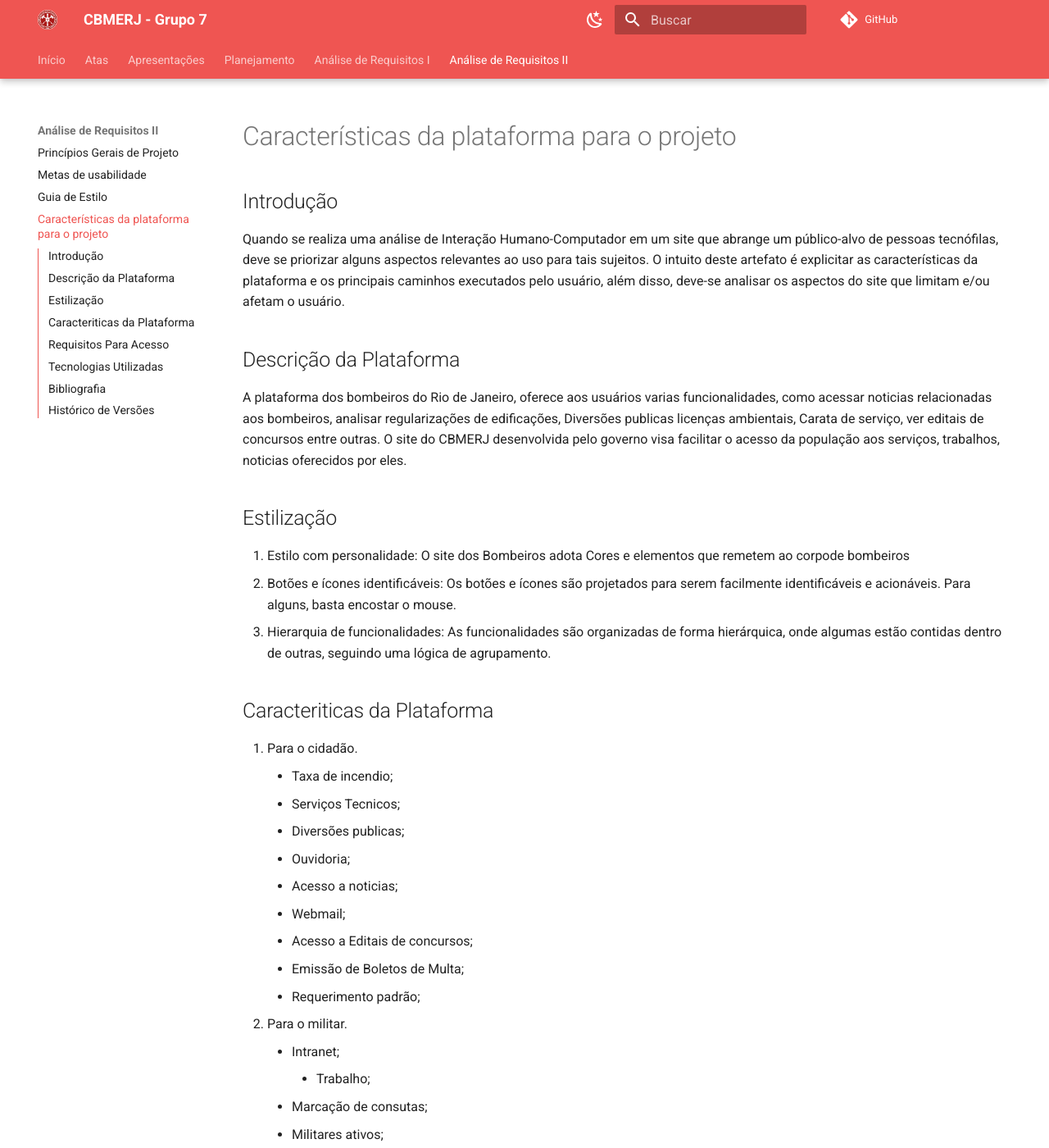
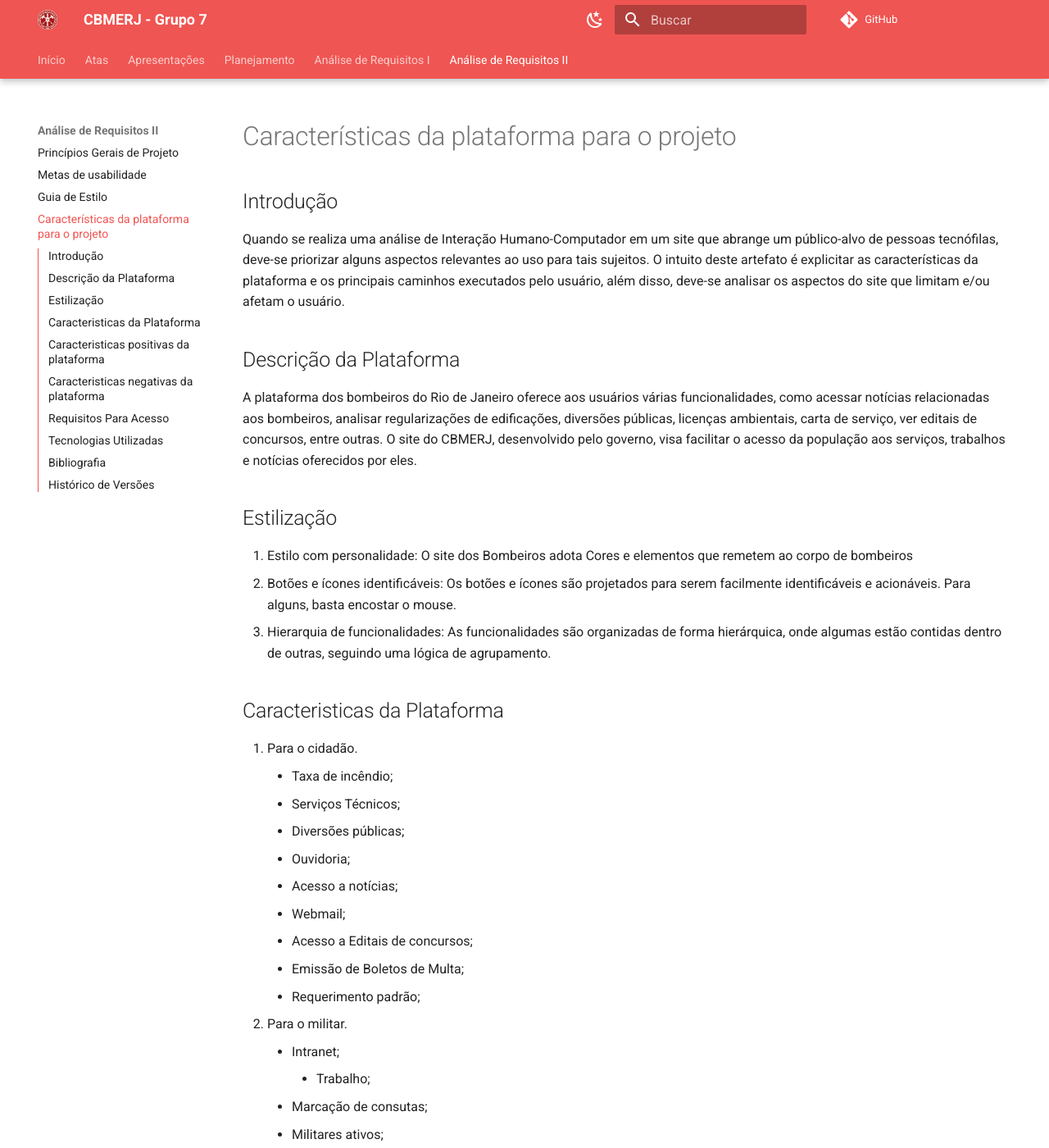
Before and after one commit to Interacao-Humano-Computador/2024.1-CBMERJ, an MkDocs documentation site: the page built from docs/analise_requisitos_2/caracteristica_plat_proj.md, in a window 1280 px wide and 1400 px high. Shown: the whole window at 82% size. Built offline with MkDocs 1.6.1 and Material for MkDocs 9.7.7, drawn with Linux system fonts in a browser that asks for light colours; comment, search, counter and statistics services are not loaded; some of the changed text lies outside the part shown.

Commit message:
Terminando Caracteristicas da plataforma

```diff
--- a/docs/analise_requisitos_2/caracteristica_plat_proj.md
+++ b/docs/analise_requisitos_2/caracteristica_plat_proj.md
@@ -1,23 +1,26 @@
 ## Introdução
-</p>    Quando se realiza uma análise de Interação Humano-Computador em um site que abrange um público-alvo de pessoas tecnófilas, deve se priorizar alguns aspectos relevantes ao uso para tais sujeitos. O intuito deste artefato é explicitar as características da plataforma e os principais caminhos executados pelo usuário, além disso, deve-se analisar os aspectos do site que limitam e/ou afetam o usuário.</p>
+
+</p>    Quando se realiza uma análise de Interação Humano-Computador em um site que abrange um público-alvo de pessoas tecnófilas, deve-se priorizar alguns aspectos relevantes ao uso para tais sujeitos. O intuito deste artefato é explicitar as características da plataforma e os principais caminhos executados pelo usuário, além disso, deve-se analisar os aspectos do site que limitam e/ou afetam o usuário.</p>
+
 
 ## Descrição da Plataforma
- </p>  A plataforma dos bombeiros do Rio de Janeiro, oferece aos usuários varias funcionalidades, como acessar noticias relacionadas aos bombeiros, analisar regularizações de edificações, Diversões publicas licenças ambientais, Carata de serviço, ver editais de concursos entre outras. O site do CBMERJ desenvolvida pelo governo visa facilitar o acesso da população aos serviços, trabalhos, noticias oferecidos por eles.
+
+ </p> A plataforma dos bombeiros do Rio de Janeiro oferece aos usuários várias funcionalidades, como acessar notícias relacionadas aos bombeiros, analisar regularizações de edificações, diversões públicas, licenças ambientais, carta de serviço, ver editais de concursos, entre outras. O site do CBMERJ, desenvolvido pelo governo, visa facilitar o acesso da população aos serviços, trabalhos e notícias oferecidos por eles. </p>
 
 ## Estilização
 
-1. Estilo com personalidade: O site dos Bombeiros adota Cores e elementos que remetem ao corpode bombeiros
+1. Estilo com personalidade: O site dos Bombeiros adota Cores e elementos que remetem ao corpo de bombeiros
 2. Botões e ícones identificáveis: Os botões e ícones são projetados para serem facilmente identificáveis e acionáveis. Para alguns, basta encostar o mouse.
 3. Hierarquia de funcionalidades: As funcionalidades são organizadas de forma hierárquica, onde algumas estão contidas dentro de outras, seguindo uma lógica de agrupamento.
 
-## Caracteriticas da Plataforma
+## Caracteristicas da Plataforma
 
 1. Para o cidadão.
-    - Taxa de incendio;
-    - Serviços Tecnicos;
-    - Diversões publicas;
+    - Taxa de incêndio;
+    - Serviços Técnicos;
+    - Diversões públicas;
     - Ouvidoria;
-    - Acesso a noticias;
+    - Acesso a notícias;
     - Webmail;
     - Acesso a Editais de concursos;
     - Emissão de Boletos de Multa;
@@ -35,38 +38,39 @@
     - Publicações;
     - Reintegração de Ex-Militares;
     - Conhecer o Comandante;
- ## Caracteristicas positivas da plataforma
+
+## Caracteristicas positivas da plataforma
 
 1. Configurações de acessibilidade.
     -Aumentar o texto;
     -Diminuir o texto;
-    -Escala de Cinza;
-    -Alto Contraste;
-    -Contraste Negativo;
-    -Fundo Branco;
-    -Links Sublinhados;
-    -Fonte Legível;
-2. Diversas informações uties para o cidadão.
+    -Escala de cinza;
+    -Alto contraste;
+    -Contraste negativo;
+    -Fundo branco;
+    -Links sublinhados;
+    -Fonte legível;
+2. Diversas informações uties para o cidadão relacionadas ao serviço dos bombeiros.
 3. O usuário pode fazer varias tarefas/ações diretamente do site sem ter que sair de casa a priori.
 
- ## Caracteristicas negativas da plataforma
+## Caracteristicas negativas da plataforma
 
 1. Site contem alguns menus poluídos;
-2. Algumas funcionalidades podem ser dificeis para alguns usuários acessarem;
+2. Algumas funcionalidades podem ser difíceis para alguns usuários acessarem;
 3. Plataforma mobile é pouco otimizada, causando lentidão e dificuladadew para acessar menus;
 4. O site possui muitos elementos desorganizados e repetidos pela interface;
 
 ## Requisitos Para Acesso
 
-Ele pode ser acessado por qualquer dispositivo com acesso a internet e a um navegador de internet, porém o navegador mais recomendado é o Microsoft Edge.
+Ele pode ser acessado por qualquer dispositivo com acesso a internet e a um navegador de internet, porém o navegador mais recomendado é o Microsoft Edge. E parece que o site foi desenvolvido sem atenção para o mobile, pois tem algumas limitações
 
 ## Tecnologias Utilizadas
 
-Utilizando o atalho "Ctrl + U" na tela inicial do site do Domínio Público, foi possível receber as informações das linguagens de programação utilizadas na montagem do site, que são:
+Utilizando o atalho "Ctrl + U" na tela inicial do site do Corpo de Bombeiros, foi possível receber as informações das linguagens de programação utilizadas na montagem do site, que são:
 
--HTML
--CSS
--JavaScript
+- HTML <br>
+- CSS <br>
+- JavaScript <br>
 
 
 
@@ -82,3 +86,5 @@
 | ------ | :--------: | ----------------------------------------- | ----------------------------------------------- | ---------------------------------------------- |
 | `1.0`   | 07/05/2024 | Criação da página                         | [Mariana Letícia](https://github.com/Marianannn) |     [Lucas Avelar](https://github.com/LucasAvelar2711)    |
 | `1.1`   | 13/05/2024 | Atualização da pagina                         | [Lucas Avelar](https://github.com/LucasAvelar2711) |     [Mariana Letícia](https://github.com/Marianannn)    |
+| `1.2`   | 13/05/2024 | Revisão da pagina                           | [Mariana Letícia](https://github.com/Marianannn) |     [Lucas Avelar](https://github.com/LucasAvelar2711)    |
+| `2.0`   | 13/05/2024 | Correção pós correção                       | [Lucas Avelar](https://github.com/LucasAvelar2711) |     [Mariana Letícia](https://github.com/Marianannn)    |
```
Also changed, not shown: other parts of docs/analise_requisitos_2/caracteristica_plat_proj.md (+1 -1 lines).
